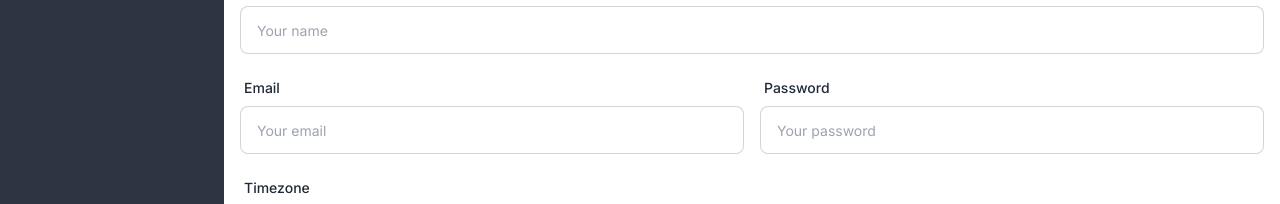
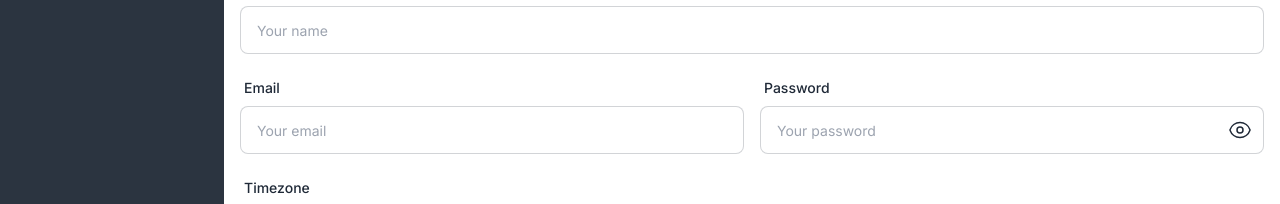
Before and after one commit to ricoputrap/pmhub, a Next.js app: page /property/add in a window 1280 px wide. Shown: the part 411-615 px from the top of the page. Built offline with nearby package versions, Linux system fonts and the light colour scheme; no server answers.

Commit message:
feat: enable show-hide password on the Add & Edit Property

```diff
--- a/src/app/(admin)/property/add/page.tsx
+++ b/src/app/(admin)/property/add/page.tsx
@@ -1,5 +1,6 @@
 import { addProperty } from "@/app/lib/property/actions";
 import Input from "@/app/ui/input";
+import InputPassword from "@/app/ui/input-password";
 import Link from "next/link";
 
 export default async function Page() {
@@ -24,10 +25,9 @@
               placeholder="Your email"
               required
             />
-            <Input
+            <InputPassword
               label="Password"
               name='password'
-              type='password'
               placeholder="Your password"
               required
             />
--- a/src/app/(admin)/property/edit/[id]/page.tsx
+++ b/src/app/(admin)/property/edit/[id]/page.tsx
@@ -1,6 +1,7 @@
 import { getProperty } from "@/app/lib/property";
 import { editProperty } from "@/app/lib/property/actions";
 import Input from "@/app/ui/input";
+import InputPassword from "@/app/ui/input-password";
 import Link from "next/link";
 
 export default async function Page({ params }: { params: { id: string } }) {
@@ -30,10 +31,9 @@
               placeholder="Your email"
               required
             />
-            <Input
+            <InputPassword
               label="Password"
               name='password'
-              type='password'
               placeholder="Your password"
             />
           </div>
--- a/src/app/(admin)/property/page.tsx
+++ b/src/app/(admin)/property/page.tsx
@@ -6,7 +6,6 @@
 import TableSkeleton from "@/app/ui/table-skeleton";
 import { getPropertyTotalPages } from "@/app/lib/property";
 import ButtonAdd from "@/app/ui/btn-add";
-
 
 interface PageProps {
   searchParams?: {
--- /dev/null
+++ b/src/app/ui/input-password.tsx
@@ -0,0 +1,72 @@
+'use client';
+
+import React, { useState } from 'react'
+
+interface Props {
+  label: string;
+  name: string;
+  placeholder?: string;
+  type?: React.HTMLInputTypeAttribute;
+  required?: boolean;
+  error?: string;
+  defaultValue?: string | number | readonly string[];
+}
+
+const InputPassword: React.FC<Props> = ({
+  label,
+  name,
+  placeholder,
+  required,
+  error,
+  defaultValue
+}) => {
+  const [isPasswordVisible, setIsPasswordVisible] = useState(false);
+
+  const togglePasswordVisibility = (e: React.MouseEvent<HTMLButtonElement, MouseEvent>) => {
+    e.preventDefault();
+    setIsPasswordVisible(prevIsVisible => !prevIsVisible);
+  }
+
+  return (
+    <label className="form-control w-full">
+      <div className="label">
+        <span className="label-text font-medium">{ label }</span>
+      </div>
+
+      <div className='relative'>
+        <input
+          name={name}
+          type={isPasswordVisible ? 'text' : 'password'}
+          placeholder={placeholder}
+          className="input input-md input-bordered w-full"
+          required={!!required}
+          defaultValue={defaultValue}
+        />
+
+        <button
+          className='btn btn-circle btn-ghost btn-sm absolute right-2 top-2'
+          onClick={togglePasswordVisibility}
+        >
+          {isPasswordVisible ? (
+            <svg xmlns="http://www.w3.org/2000/svg" fill="none" viewBox="0 0 24 24" strokeWidth={1.5} stroke="currentColor" className="w-6 h-6">
+              <path strokeLinecap="round" strokeLinejoin="round" d="M3.98 8.223A10.477 10.477 0 0 0 1.934 12C3.226 16.338 7.244 19.5 12 19.5c.993 0 1.953-.138 2.863-.395M6.228 6.228A10.451 10.451 0 0 1 12 4.5c4.756 0 8.773 3.162 10.065 7.498a10.522 10.522 0 0 1-4.293 5.774M6.228 6.228 3 3m3.228 3.228 3.65 3.65m7.894 7.894L21 21m-3.228-3.228-3.65-3.65m0 0a3 3 0 1 0-4.243-4.243m4.242 4.242L9.88 9.88" />
+            </svg>
+          ) : (
+            <svg xmlns="http://www.w3.org/2000/svg" fill="none" viewBox="0 0 24 24" strokeWidth={1.5} stroke="currentColor" className="w-6 h-6">
+              <path strokeLinecap="round" strokeLinejoin="round" d="M2.036 12.322a1.012 1.012 0 0 1 0-.639C3.423 7.51 7.36 4.5 12 4.5c4.638 0 8.573 3.007 9.963 7.178.07.207.07.431 0 .639C20.577 16.49 16.64 19.5 12 19.5c-4.638 0-8.573-3.007-9.963-7.178Z" />
+              <path strokeLinecap="round" strokeLinejoin="round" d="M15 12a3 3 0 1 1-6 0 3 3 0 0 1 6 0Z" />
+            </svg>
+          )}
+        </button>
+      </div>
+
+      {error && (
+        <div className="label">
+          <span className="label-text-alt text-error">{ error }</span>
+        </div>
+      )}
+    </label>
+  )
+}
+
+export default InputPassword
```
